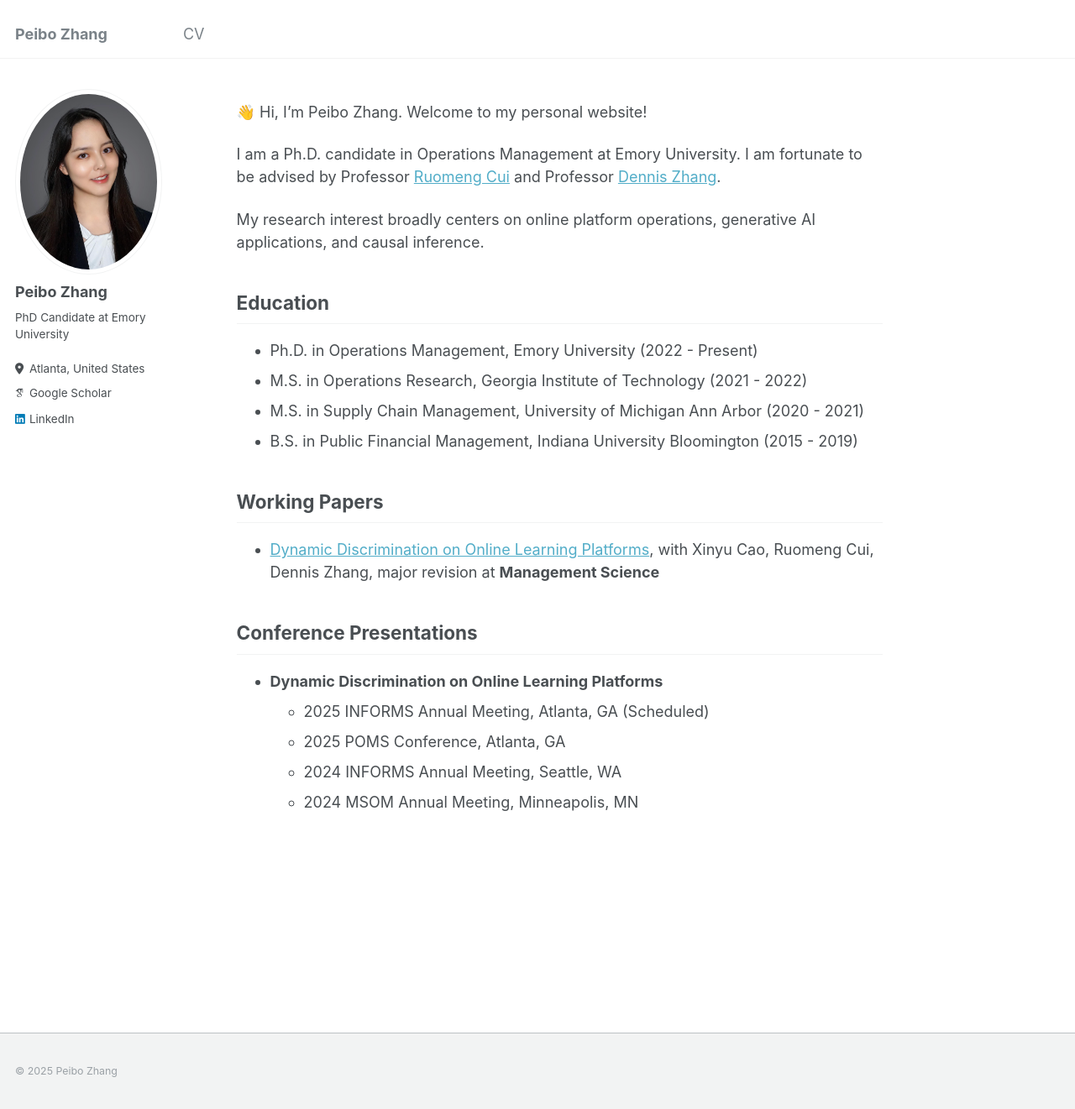
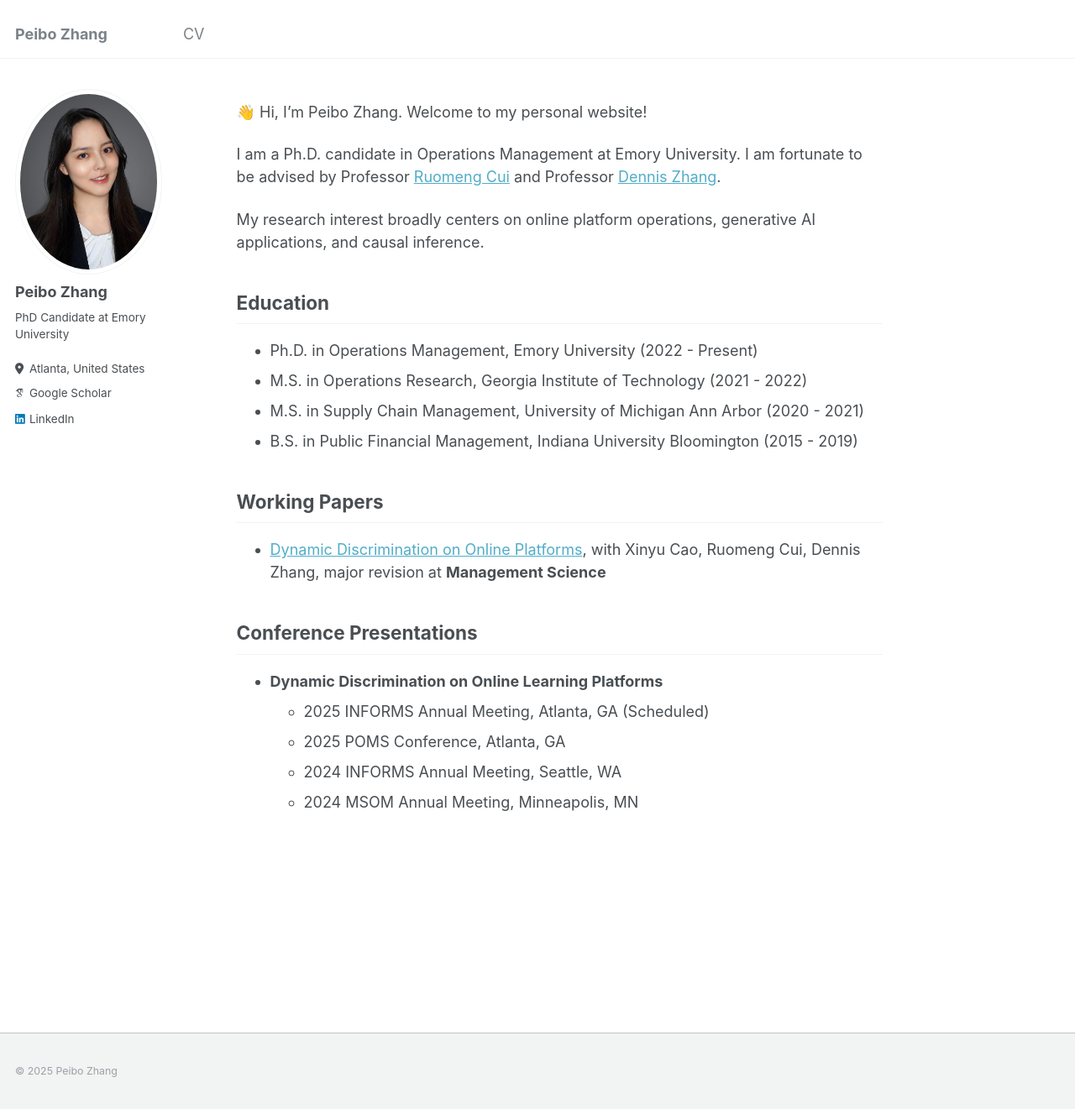
Before and after one commit to PeiboZhang/peibozhang.github.io, a Jekyll site: the page built from _pages/about.md, in a window 1280 px wide and 1321 px high. Shown: the whole window at 84% size. Built offline with Jekyll 4.4.1, drawn with Linux system fonts in a browser that asks for light colours; some web fonts are replaced.

Commit message:
Update about.md

```diff
--- a/_pages/about.md
+++ b/_pages/about.md
@@ -33,7 +33,7 @@ My research interest broadly centers on online platform operations, generative A
 ## Working Papers
 <ul>
   <li style="list-style-type: disc;">
-    <a href="https://papers.ssrn.com/sol3/papers.cfm?abstract_id=5264242" target="_blank">Dynamic Discrimination on Online Learning Platforms</a>, with Xinyu Cao, Ruomeng Cui, Dennis Zhang, major revision at <b>Management Science</b>
+    <a href="https://papers.ssrn.com/sol3/papers.cfm?abstract_id=5264242" target="_blank">Dynamic Discrimination on Online Platforms</a>, with Xinyu Cao, Ruomeng Cui, Dennis Zhang, major revision at <b>Management Science</b>
   </li>
 </ul>
 
```
